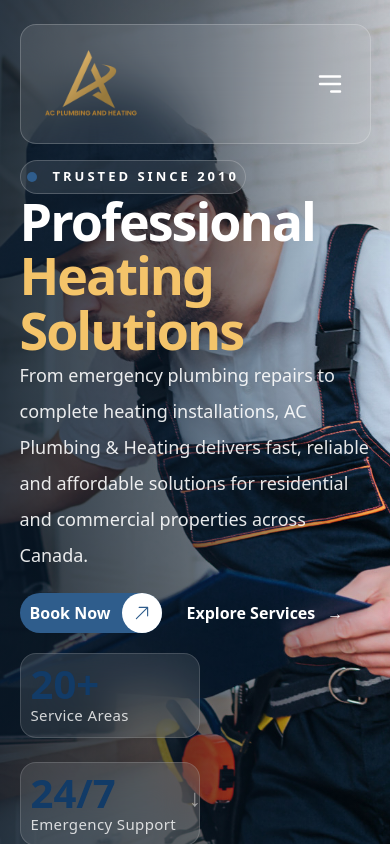
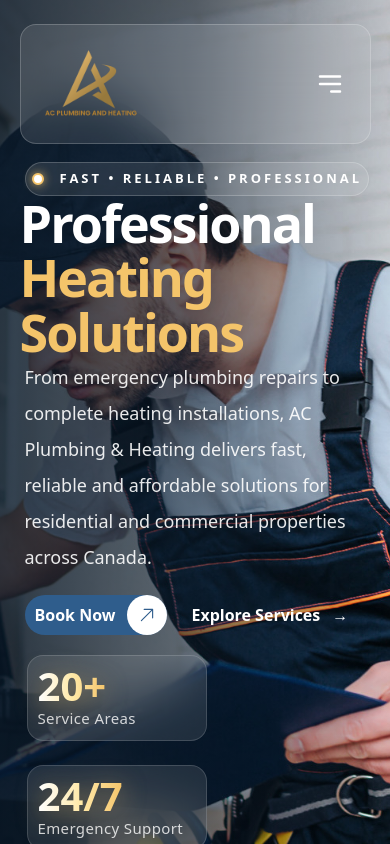
Before and after one commit to SanchitaGTMCanada/ac-plumbing, a Next.js app: page / in a window 390 px wide. Shown: the top 844 px of the page. Built offline with nearby package versions, Linux system fonts and the light colour scheme.

Commit message:
responsiveness done

```diff
--- a/src/components/home/Hero/Hero.jsx
+++ b/src/components/home/Hero/Hero.jsx
@@ -51,7 +51,7 @@ const titleItem = {
 
 
   return (
-    <section className="relative h-screen overflow-hidden " style={{ minHeight: "calc(100vh - 160px)", paddingTop: "160px" }}>
+<section className="relative min-h-[100svh] overflow-hidden pt-[110px] lg:pt-[160px]">
 
       {/* Background Slider */}
 
@@ -88,7 +88,7 @@ const titleItem = {
 <div className="relative z-20 flex justify-center " >
       <Container className="relative z-20 h-full">
 
-        <div className="flex h-full items-center pt-28">
+       <div className="flex min-h-[calc(100svh-110px)] items-center py-8 lg:py-0" style={{paddingTop:"162px"}}>
 
           <div className="max-w-[680px]">
 
@@ -98,13 +98,15 @@ const titleItem = {
               initial={{ opacity: 0, y: 30 }}
               animate={{ opacity: 1, y: 0 }}
               transition={{ delay: .2 }}
-              className="inline-flex items-center gap-4 rounded-full border border-white/20 bg-white/10 backdrop-blur-xl px-8 py-8" style={{padding:"6px"}}
+              className="inline-flex items-center gap-4 rounded-full border border-white/20 bg-white/10 backdrop-blur-xl px-8 py-8" style={{padding:"6px", marginLeft:"5px"}}
+
+
             >
-              <span className="h-2.5 w-2.5 rounded-full bg-[var(--primary)]"></span>
+             <span className="h-3 w-3 rounded-full bg-white border-2 border-[#F4C46A] shadow-[0_0_10px_rgba(244,196,106,0.8)]"></span>
 
-              <span className="text-[13px] font-semibold uppercase tracking-[3px] text-white">
-                Trusted Since 2010
-              </span>
+           <span className="text-[13px] font-semibold uppercase tracking-[3px] text-white" >
+  Fast • Reliable • Professional
+</span>
             </motion.div>
 
             {/* Heading */}
@@ -145,6 +147,7 @@ const titleItem = {
               animate={{ opacity: 1, y: 0 }}
               transition={{ delay: .55 }}
               className="mt-8 max-w-[620px] text-[18px] leading-9 text-white/90"
+              style={{marginLeft:"5px"}}
             >
               From emergency plumbing repairs to complete heating
               installations, AC Plumbing & Heating delivers fast,
@@ -159,7 +162,7 @@ const titleItem = {
               animate={{ opacity: 1, y: 0 }}
               transition={{ delay: .75 }}
               className="mt-10 flex flex-wrap items-center gap-6"
-              style={{margin:"20px" , marginLeft:"0px"}}
+              style={{margin:"20px" , marginLeft:"5px"}}
 
 
             >
@@ -188,12 +191,13 @@ const titleItem = {
               animate={{ opacity: 1 }}
               transition={{ delay: 1 }}
               className="mt-16 flex flex-wrap gap-6"
+               style={{margin:"20px" , marginLeft:"7px"}}
             >
               {[
                 {
-  number: "20+",
-  title: "Service Areas"
-},
+                  number: "20+",
+                  title: "Service Areas"
+                },
                 {
                   number: "24/7",
                   title: "Emergency Support",
@@ -208,9 +212,9 @@ const titleItem = {
                   className="min-w-[180px] rounded-2xl border border-white/15 bg-white/10 backdrop-blur-xl px-7 py-6"
                   style={{padding:"10px"}}
                 >
-                  <h3 className="text-[40px] font-bold text-white leading-none">
-                    {item.number}
-                  </h3>
+                  <span className="text-[40px] font-bold leading-none bg-gradient-to-r from-white via-[#FFE9A8] to-[#F4C46A] bg-clip-text text-transparent drop-shadow-[0_4px_12px_rgba(244,196,106,0.5)]">
+                {item.number}
+              </span>
 
                   <p className="mt-3 text-[15px] tracking-wide text-white/80">
                     {item.title}
```
Also changed, not shown: src/components/layout/Header/Header.jsx (+4 -4 lines).
